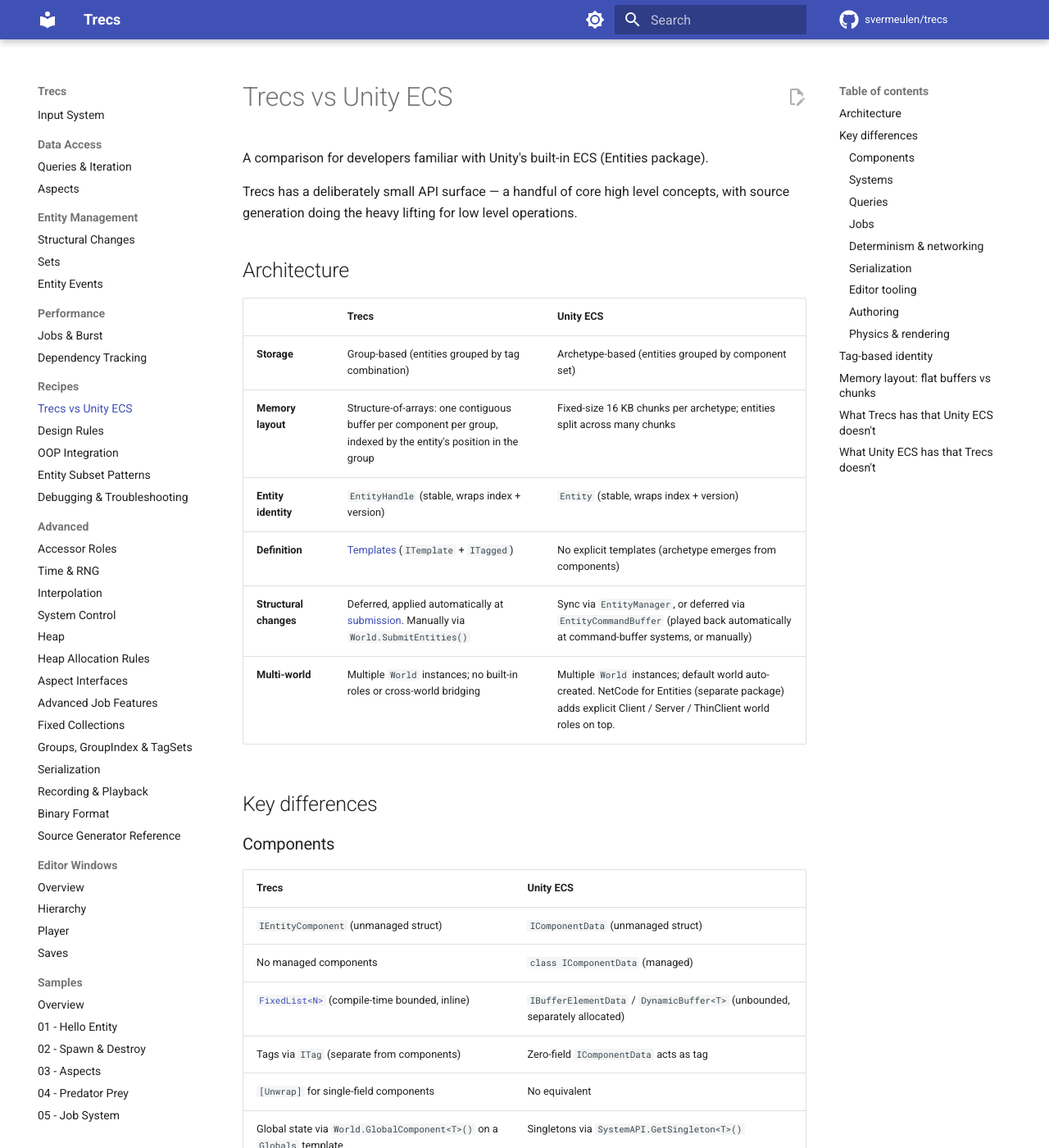
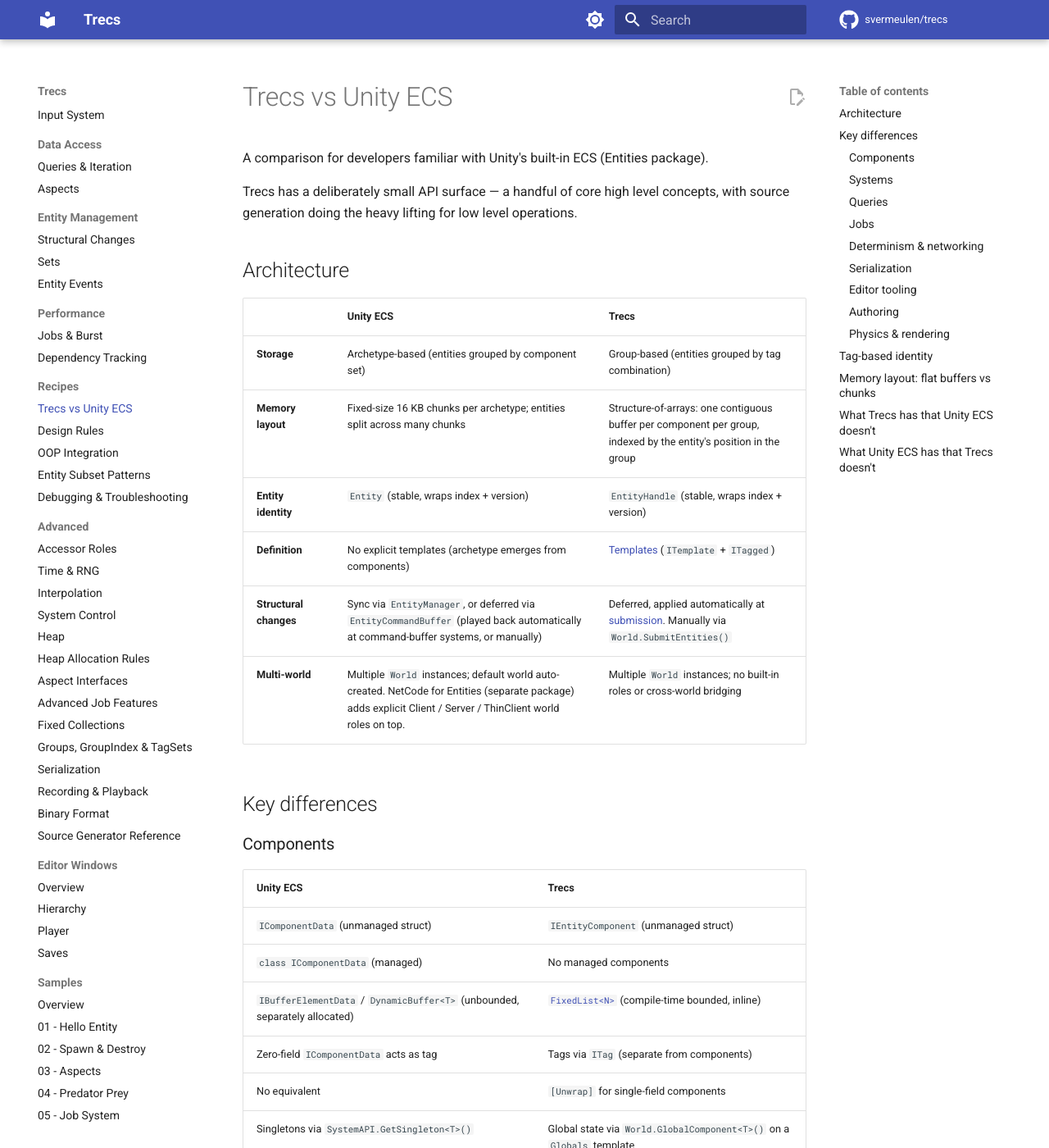
Before and after one commit to svermeulen/trecs, an MkDocs documentation site: the page built from docs/recipes/trecs-vs-unity-ecs.md, in a window 1280 px wide and 1400 px high. Shown: the whole window at 82% size. Built offline with MkDocs 1.6.1 and Material for MkDocs 9.7.7, drawn with Linux system fonts in a browser that asks for light colours; comment, search, counter and statistics services are not loaded; some of the changed text lies outside the part shown.

Commit message:
Docs: trecs-vs-unity-ecs — Unity ECS in left column
Page is for developers coming from Unity ECS, so Unity-side info
should land first when scanning each row left-to-right. Swapped
columns across all 10 comparison tables (Architecture +
Components / Systems / Queries / Jobs / Determinism / Serialization
/ Editor / Authoring / Physics).

The Architecture table kept its 3-column shape (label | Unity ECS |
Trecs); only columns 2 and 3 swapped. The 'What Trecs / Unity ECS
has that the other doesn't' bullet sections (later in the page)
were already two separate lists, no swap needed there.

Co-Authored-By: Claude <noreply@anthropic.com>

```diff
--- a/docs/recipes/trecs-vs-unity-ecs.md
+++ b/docs/recipes/trecs-vs-unity-ecs.md
@@ -6,95 +6,95 @@ Trecs has a deliberately small API surface — a handful of core high level conc
 
 ## Architecture
 
-| | Trecs | Unity ECS |
+| | Unity ECS | Trecs |
 |---|---|---|
-| **Storage** | Group-based (entities grouped by tag combination) | Archetype-based (entities grouped by component set) |
-| **Memory layout** | Structure-of-arrays: one contiguous buffer per component per group, indexed by the entity's position in the group | Fixed-size 16 KB chunks per archetype; entities split across many chunks |
-| **Entity identity** | `EntityHandle` (stable, wraps index + version) | `Entity` (stable, wraps index + version) |
-| **Definition** | [Templates](../core/templates.md) (`ITemplate` + `ITagged`) | No explicit templates (archetype emerges from components) |
-| **Structural changes** | Deferred, applied automatically at [submission](../entity-management/structural-changes.md). Manually via `World.SubmitEntities()` | Sync via `EntityManager`, or deferred via `EntityCommandBuffer` (played back automatically at command-buffer systems, or manually) |
-| **Multi-world** | Multiple `World` instances; no built-in roles or cross-world bridging | Multiple `World` instances; default world auto-created. NetCode for Entities (separate package) adds explicit Client / Server / ThinClient world roles on top. |
+| **Storage** | Archetype-based (entities grouped by component set) | Group-based (entities grouped by tag combination) |
+| **Memory layout** | Fixed-size 16 KB chunks per archetype; entities split across many chunks | Structure-of-arrays: one contiguous buffer per component per group, indexed by the entity's position in the group |
+| **Entity identity** | `Entity` (stable, wraps index + version) | `EntityHandle` (stable, wraps index + version) |
+| **Definition** | No explicit templates (archetype emerges from components) | [Templates](../core/templates.md) (`ITemplate` + `ITagged`) |
+| **Structural changes** | Sync via `EntityManager`, or deferred via `EntityCommandBuffer` (played back automatically at command-buffer systems, or manually) | Deferred, applied automatically at [submission](../entity-management/structural-changes.md). Manually via `World.SubmitEntities()` |
+| **Multi-world** | Multiple `World` instances; default world auto-created. NetCode for Entities (separate package) adds explicit Client / Server / ThinClient world roles on top. | Multiple `World` instances; no built-in roles or cross-world bridging |
 
 ## Key differences
 
 ### Components
 
-| Trecs | Unity ECS |
+| Unity ECS | Trecs |
 |---|---|
-| `IEntityComponent` (unmanaged struct) | `IComponentData` (unmanaged struct) |
-| No managed components | `class IComponentData` (managed) |
-| [`FixedList<N>`](../advanced/fixed-collections.md) (compile-time bounded, inline) | `IBufferElementData` / `DynamicBuffer<T>` (unbounded, separately allocated) |
-| Tags via `ITag` (separate from components) | Zero-field `IComponentData` acts as tag |
-| `[Unwrap]` for single-field components | No equivalent |
-| Global state via `World.GlobalComponent<T>()` on a `Globals` template | Singletons via `SystemAPI.GetSingleton<T>()` |
+| `IComponentData` (unmanaged struct) | `IEntityComponent` (unmanaged struct) |
+| `class IComponentData` (managed) | No managed components |
+| `IBufferElementData` / `DynamicBuffer<T>` (unbounded, separately allocated) | [`FixedList<N>`](../advanced/fixed-collections.md) (compile-time bounded, inline) |
+| Zero-field `IComponentData` acts as tag | Tags via `ITag` (separate from components) |
+| No equivalent | `[Unwrap]` for single-field components |
+| Singletons via `SystemAPI.GetSingleton<T>()` | Global state via `World.GlobalComponent<T>()` on a `Globals` template |
 
 ### Systems
 
-| Trecs | Unity ECS |
+| Unity ECS | Trecs |
 |---|---|
-| `ISystem` with `Execute()` | `ISystem` with `OnUpdate()` |
-| `[ForEachEntity]` source generation | `SystemAPI.Query<T>()` |
-| `[ExecuteAfter]` / `[ExecuteBefore]` | `[UpdateAfter]` / `[UpdateBefore]` |
-| Five phases (EarlyPresentation, Input, Fixed, Presentation, LatePresentation) | System groups (`InitializationSystemGroup`, etc.) |
-| User instantiates systems explicitly (`new FooSystem(dep1, dep2)`) and registers them | Framework discovers and instantiates systems via reflection |
-| Systems are managed classes; Burst is opt-in per job via `[WrapAsJob]` | Struct `ISystem` can be Burst-compiled wholesale |
+| `ISystem` with `OnUpdate()` | `ISystem` with `Execute()` |
+| `SystemAPI.Query<T>()` | `[ForEachEntity]` source generation |
+| `[UpdateAfter]` / `[UpdateBefore]` | `[ExecuteAfter]` / `[ExecuteBefore]` |
+| System groups (`InitializationSystemGroup`, etc.) | Five phases (EarlyPresentation, Input, Fixed, Presentation, LatePresentation) |
+| Framework discovers and instantiates systems via reflection | User instantiates systems explicitly (`new FooSystem(dep1, dep2)`) and registers them |
+| Struct `ISystem` can be Burst-compiled wholesale | Systems are managed classes; Burst is opt-in per job via `[WrapAsJob]` |
 
 ### Queries
 
-| Trecs | Unity ECS |
+| Unity ECS | Trecs |
 |---|---|
-| `World.Query().WithTags<T>()` | `EntityQuery` via `GetEntityQuery()` |
-| Aspects (`IAspect` + `IRead`/`IWrite`) | Aspects (`IAspect` + `RefRO`/`RefRW`) |
-| `[ForEachEntity]` with tag/component scope | `IJobEntity` with query attributes |
-| [Sets](../entity-management/sets.md) for sparse filtering | Enableable components |
-| [Reactive lifecycle](../entity-management/entity-events.md) via `World.Events.EntitiesWithTags<T>().OnAdded` / `OnRemoved` | No first-class equivalent |
+| `EntityQuery` via `GetEntityQuery()` | `World.Query().WithTags<T>()` |
+| Aspects (`IAspect` + `RefRO`/`RefRW`) | Aspects (`IAspect` + `IRead`/`IWrite`) |
+| `IJobEntity` with query attributes | `[ForEachEntity]` with tag/component scope |
+| Enableable components | [Sets](../entity-management/sets.md) for sparse filtering |
+| No first-class equivalent | [Reactive lifecycle](../entity-management/entity-events.md) via `World.Events.EntitiesWithTags<T>().OnAdded` / `OnRemoved` |
 
 ### Jobs
 
-| Trecs | Unity ECS |
+| Unity ECS | Trecs |
 |---|---|
-| `[WrapAsJob]` + `[ForEachEntity]` | `IJobEntity` |
-| `[FromWorld]` auto-wiring | Manual `GetComponentLookup` |
-| `NativeWorldAccessor` for structural ops | `EntityCommandBuffer.ParallelWriter` |
-| Sort keys for deterministic ordering | `sortKey` on `EntityCommandBuffer` |
+| `IJobEntity` | `[WrapAsJob]` + `[ForEachEntity]` |
+| Manual `GetComponentLookup` | `[FromWorld]` auto-wiring |
+| `EntityCommandBuffer.ParallelWriter` | `NativeWorldAccessor` for structural ops |
+| `sortKey` on `EntityCommandBuffer` | Sort keys for deterministic ordering |
 
 ### Determinism & networking
 
-| Trecs | Unity ECS |
+| Unity ECS | Trecs |
 |---|---|
-| Core design goal | Nice-to-have |
-| Built-in [recording / playback](../advanced/recording-and-playback.md) with desync detection | No built-in equivalent |
-| Deterministic RNG ([`World.Rng`](../advanced/time-and-rng.md)) | No built-in equivalent |
-| [Input system](../core/input-system.md) with frame isolation for perfect replay | NetCode for Entities (separate package) |
+| Nice-to-have | Core design goal |
+| No built-in equivalent | Built-in [recording / playback](../advanced/recording-and-playback.md) with desync detection |
+| No built-in equivalent | Deterministic RNG ([`World.Rng`](../advanced/time-and-rng.md)) |
+| NetCode for Entities (separate package) | [Input system](../core/input-system.md) with frame isolation for perfect replay |
 
 ### Serialization
 
-| Trecs | Unity ECS |
+| Unity ECS | Trecs |
 |---|---|
-| Full world state [serialization](../advanced/serialization.md) (runtime save/load, snapshots, replays) | Subscene baking (edit-time); limited runtime serialization |
-| Stable type IDs (auto-generated from type name) | `TypeIndex` (auto-generated) |
-| Delta serialization support | No built-in equivalent |
-| Per-save versioning via `Reader.Version` / `Writer.Version` for evolving custom serializers | No canonical equivalent — handled outside the engine |
+| Subscene baking (edit-time); limited runtime serialization | Full world state [serialization](../advanced/serialization.md) (runtime save/load, snapshots, replays) |
+| `TypeIndex` (auto-generated) | Stable type IDs (auto-generated from type name) |
+| No built-in equivalent | Delta serialization support |
+| No canonical equivalent — handled outside the engine | Per-save versioning via `Reader.Version` / `Writer.Version` for evolving custom serializers |
 
 ### Editor tooling
 
-| Trecs | Unity ECS |
+| Unity ECS | Trecs |
 |---|---|
-| [Hierarchy inspector](../editor-windows/hierarchy.md) + [transport / scrub / record window](../editor-windows/player.md) | Entity Debugger, Hierarchy window |
+| Entity Debugger, Hierarchy window | [Hierarchy inspector](../editor-windows/hierarchy.md) + [transport / scrub / record window](../editor-windows/player.md) |
 
 ### Authoring
 
-| Trecs | Unity ECS |
+| Unity ECS | Trecs |
 |---|---|
-| Programmatic — a composition root constructs the world, registers templates and systems, and spawns entities in code | Subscene + `Baker` — designers author with `MonoBehaviour`s, baked into entities at edit/build time |
+| Subscene + `Baker` — designers author with `MonoBehaviour`s, baked into entities at edit/build time | Programmatic — a composition root constructs the world, registers templates and systems, and spawns entities in code |
 
 ### Physics & rendering
 
-| Trecs | Unity ECS |
+| Unity ECS | Trecs |
 |---|---|
-| External (via OOP bridge) | Unity Physics (built-in) |
-| Rendering is user-owned — bring your own approach | Entities Graphics package |
-| No built-in transform hierarchy — define your own components | Built-in `LocalTransform` + `Parent` / `Child` system |
+| Unity Physics (built-in) | External (via OOP bridge) |
+| Entities Graphics package | Rendering is user-owned — bring your own approach |
+| Built-in `LocalTransform` + `Parent` / `Child` system | No built-in transform hierarchy — define your own components |
 
 ## Tag-based identity
 
```
